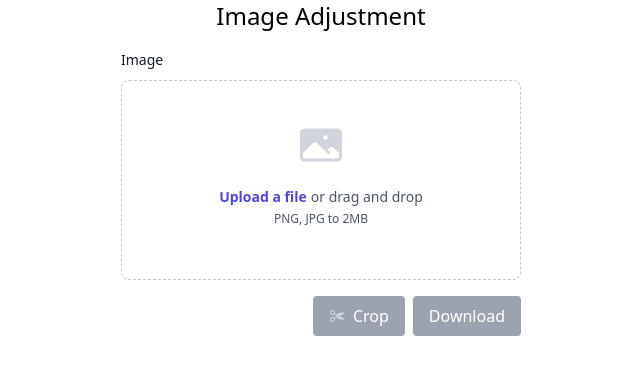
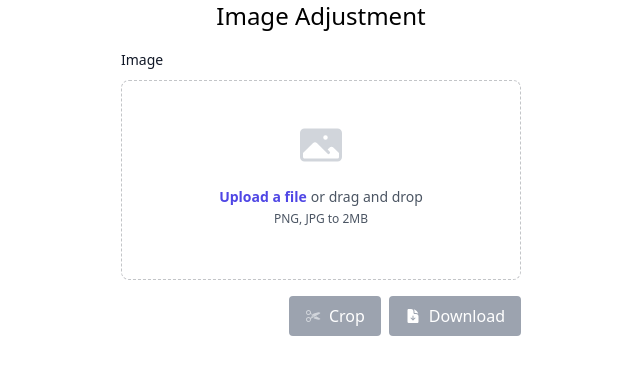
Before and after one commit to fianputra15/nextjs-opencv-image, a Next.js app: page / in a window 1280 px wide. Shown: the top 374 px of the page, without its empty margins (319-959 px from the left). Built offline with nearby package versions, Linux system fonts and the light colour scheme.

Commit message:
refactor: adding validation for file only png and jpg

```diff
--- a/src/containers/Home/HomeContainer.tsx
+++ b/src/containers/Home/HomeContainer.tsx
@@ -5,6 +5,7 @@ import {
   PhotoIcon,
   ScissorsIcon,
   XCircleIcon,
+  DocumentArrowDownIcon
 } from "@heroicons/react/24/solid";
 import { useState, useRef, useCallback, useEffect } from "react";
 import cv from "@techstark/opencv-js";
@@ -194,7 +195,8 @@ export default function HomeContainer() {
                 <div
                   onDragOver={handleDragOver}
                   onDrop={handleDrop}
-                  className="mt-2 flex justify-center rounded-lg border border-dashed border-gray-900/25 px-6 py-10  lg:w-[400px] md:w-[400px] sm:w-full h-[200px] "
+
+                  className="mt-2 flex justify-center rounded-lg border border-dashed border-gray-900/25 px-6 py-10  lg:w-[400px] md:w-[400px] sm:w-full h-[200px] relative"
                 >
                   <div className="text-center">
                     <PhotoIcon
@@ -210,6 +212,7 @@ export default function HomeContainer() {
                           >
                             <span>Upload a file</span>
                             <input
+                              accept="image/png, image/jpeg, image/jpg"
                               onChange={handleFileChange}
                               id="file-upload"
                               name="file-upload"
@@ -263,9 +266,14 @@ export default function HomeContainer() {
             <Button
               onClick={handleDownload}
               type="button"
+              className="flex gap-2 items-center"
               disabled={!!!file}
               variant="fill"
             >
+              <DocumentArrowDownIcon
+                aria-hidden="true"
+                className="mx-auto h-4 w-4 text-white"
+              />
               Download
             </Button>
           </div>
```
